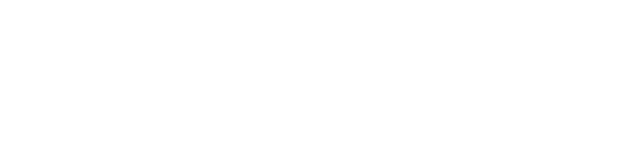
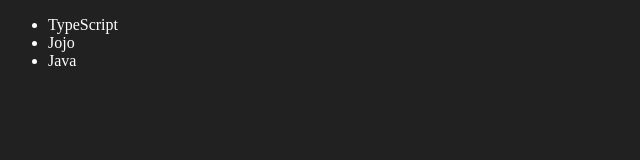
Before and after one commit to Anish005/JSpractice, a plain HTML site: page 06_dom/4.html in a window 1280 px wide. Shown: the whole page, without its empty margins (0-640 px from the left). Drawn offline with Linux system fonts and the light colour scheme.

Commit message:
edit,removing using DOM Manipulation

```diff
--- a/06_dom/4.html
+++ b/06_dom/4.html
@@ -5,7 +5,46 @@
     <meta name="viewport" content="width=device-width, initial-scale=1.0">
     <title>DOM learning 4 </title>
 </head>
-<body>
+<body style="background-color: #212121;color:#fff">
+    <ul class="language">
+        <li>JavaScript</li>
+    </ul>
+</body>
+<script>
+    function addLanguage(langName){
+        const li = document.createElement('li')
+        li.innerHTML = `${langName}`
+        document.querySelector('.language').appendChild(li)
+        //traversing DOM tree always so use the optimized approach
+    }
+    addLanguage("python")
+    addLanguage("Java")
+    //here we dont need to traverse the whole DOM Tree below
+    function addOptiLanguage(langName){//optimized way saves memory
+        const li  = document.createElement('li')
+        li.appendChild(document.createTextNode(langName))
+        document.querySelector('.language').appendChild(li)
 
-</body>
+    }
+    addOptiLanguage("Go Lang")
+    //Editing the values
+    const secondLang = document.querySelector("li:nth-child(2)")
+    //secondLang.innerHTML = "Mojo"//not an optimized way keep in mind
+    const newLi = document.createElement('li')
+    newLi.textContent = "Jojo"//doesnt make any difference between innerHTML
+    secondLang.replaceWith(newLi)
+
+    //edit
+    const firstLang = document.querySelector("li:first-child")
+    firstLang.outerHTML = "<li>TypeScript</li>"
+
+    //remove
+    const lastLang = document.querySelector('li:last-child')
+    lastLang.remove()//removing the Go lang that was added first in this
+
+
+
+
+
+</script>
 </html>
```
